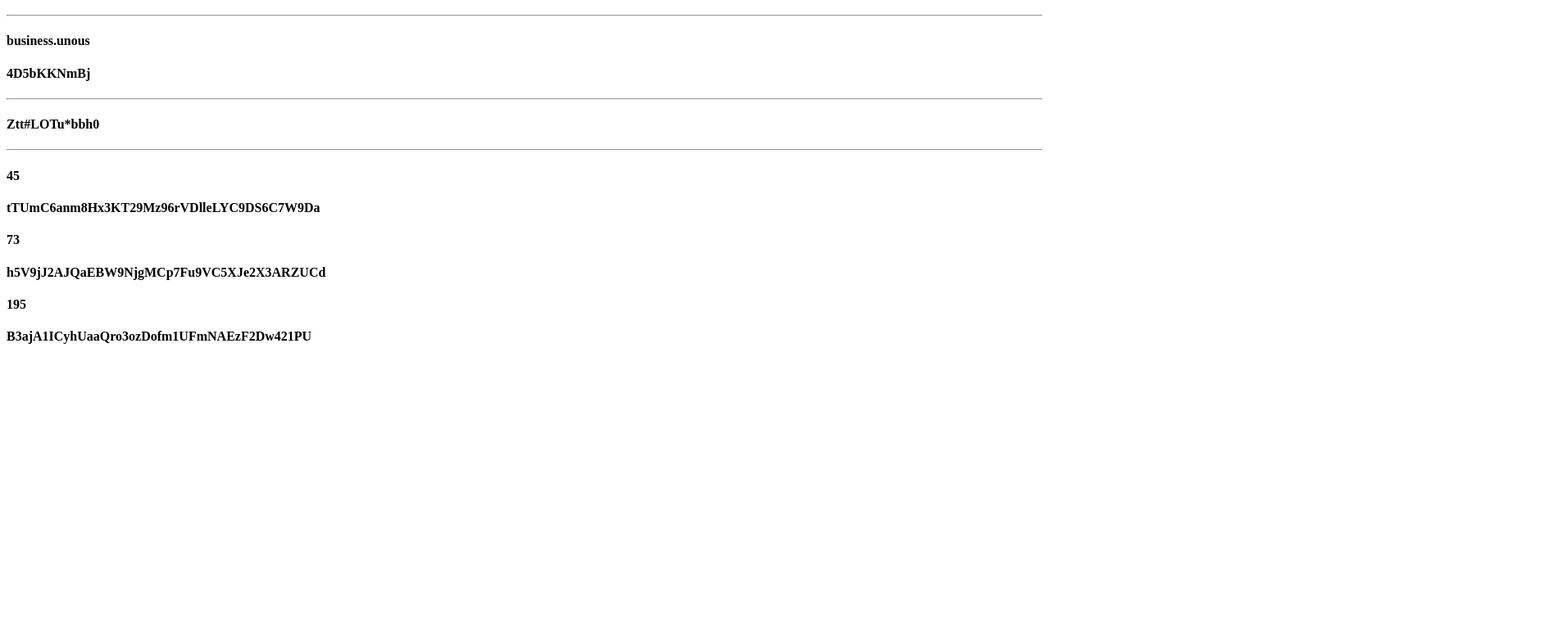
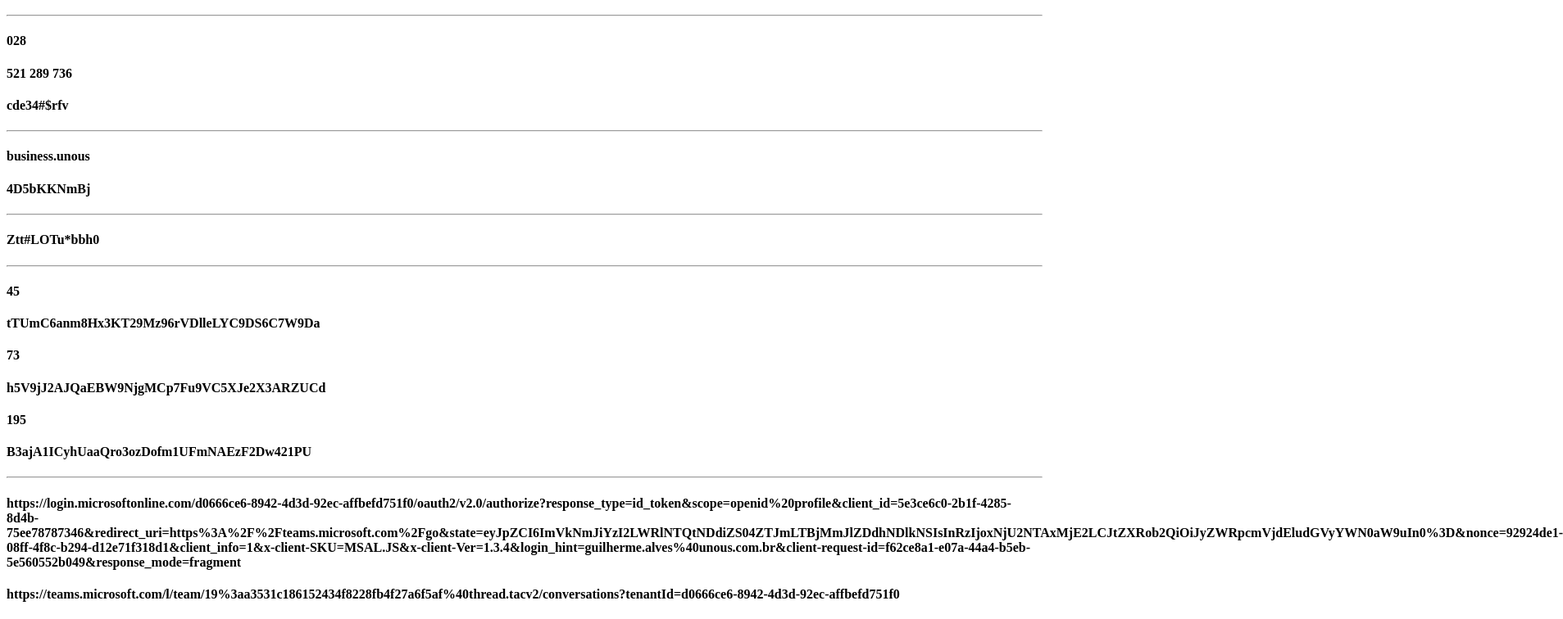
Before and after one commit to guilhermealvesds/auxiliar-1, a plain HTML site: page index.html in a window 1280 px wide. Shown: the part 262-1018 px from the top of the page at 82% size, 1907 px wide, since content can reach past the window. Before the commit the page ends 800 px from the top, so only its background shows below. Drawn offline with Linux system fonts and the light colour scheme.

Commit message:
Add files via upload

```diff
--- a/index.html
+++ b/index.html
@@ -13,6 +13,10 @@
 	  <h4>980 379 038</h4>
 	  <h4>cde34#$rfv</h4>
 	  <hr>
+	  <h4>028</h4>
+	  <h4>521 289 736</h4>
+	  <h4>cde34#$rfv</h4>
+	  <hr>
 	  <h4>business.unous</h4>
 	  <h4>4D5bKKNmBj</h4>
       <hr>
@@ -24,5 +28,8 @@
       <h4>h5V9jJ2AJQaEBW9NjgMCp7Fu9VC5XJe2X3ARZUCd</h4>
       <h4>195</h4>
       <h4>B3ajA1ICyhUaaQro3ozDofm1UFmNAEzF2Dw421PU</h4>
+      <hr>
+      <h4>https://login.microsoftonline.com/d0666ce6-8942-4d3d-92ec-affbefd751f0/oauth2/v2.0/authorize?response_type=id_token&scope=openid%20profile&client_id=5e3ce6c0-2b1f-4285-8d4b-75ee78787346&redirect_uri=https%3A%2F%2Fteams.microsoft.com%2Fgo&state=eyJpZCI6ImVkNmJiYzI2LWRlNTQtNDdiZS04ZTJmLTBjMmJlZDdhNDlkNSIsInRzIjoxNjU2NTAxMjE2LCJtZXRob2QiOiJyZWRpcmVjdEludGVyYWN0aW9uIn0%3D&nonce=92924de1-08ff-4f8c-b294-d12e71f318d1&client_info=1&x-client-SKU=MSAL.JS&x-client-Ver=1.3.4&login_hint=guilherme.alves%40unous.com.br&client-request-id=f62ce8a1-e07a-44a4-b5eb-5e560552b049&response_mode=fragment</h4>
+      <h4>https://teams.microsoft.com/l/team/19%3aa3531c186152434f8228fb4f27a6f5af%40thread.tacv2/conversations?tenantId=d0666ce6-8942-4d3d-92ec-affbefd751f0</h4>
    </body>
 </html>
```
